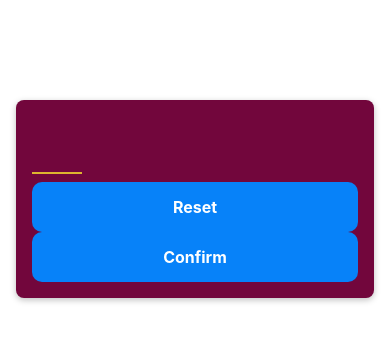
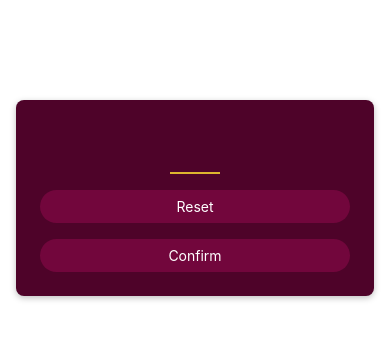
Before and after one commit to BrunoJSC/rncourse, a React Native app: screen / in a window 390 px wide. Shown: the top 342 px of the page. Built offline with nearby package versions, Linux system fonts and the light colour scheme.

Commit message:
Customize Button Component

```diff
--- a/components/PrimaryButton.jsx
+++ b/components/PrimaryButton.jsx
@@ -1,25 +1,44 @@
-import { StyleSheet, Text, TouchableOpacity, View } from "react-native";
+import { Pressable, StyleSheet, Text, View } from "react-native";
 
 export function PrimaryButton({ children, onPress }) {
   return (
-    <View style={styles.button}>
-      <TouchableOpacity onPress={onPress}>
+    <View style={styles.buttonOuterContainer}>
+      <Pressable
+        style={({ pressed }) =>
+          pressed
+            ? [styles.buttonInnerContainer, styles.pressed]
+            : styles.buttonInnerContainer
+        }
+        onPress={onPress}
+        android_ripple={{ color: "#640233" }}
+      >
         <Text style={styles.buttonText}>{children}</Text>
-      </TouchableOpacity>
+      </Pressable>
     </View>
   );
 }
 
 const styles = StyleSheet.create({
-  button: {
-    backgroundColor: "#0782F9",
-    padding: 15,
-    borderRadius: 10,
-    alignItems: "center",
+  buttonOuterContainer: {
+    borderRadius: 28,
+    margin: 4,
+    overflow: "hidden",
   },
+  buttonInnerContainer: {
+    backgroundColor: "#72063c",
+    borderRadius: 28,
+    paddingVertical: 8,
+    paddingHorizontal: 16,
+    margin: 4,
+    elevation: 2,
+  },
+
   buttonText: {
     color: "white",
-    fontWeight: "700",
-    fontSize: 16,
+    textAlign: "center",
+  },
+
+  pressed: {
+    opacity: 0.75,
   },
 });
--- a/screens/StartGameScreen.jsx
+++ b/screens/StartGameScreen.jsx
@@ -4,11 +4,14 @@ import { PrimaryButton } from "../components/PrimaryButton";
 export function StartGameScreen() {
   return (
     <View style={styles.inputContainer}>
-      <TextInput
-        style={styles.numberInput}
-        keyboardType="number-pad"
-        maxLength={2}
-      />
+      <View style={styles.box}>
+        <TextInput
+          style={styles.numberInput}
+          keyboardType="number-pad"
+          maxLength={2}
+          autoCorrect={false}
+        />
+      </View>
 
       <PrimaryButton>Reset</PrimaryButton>
       <PrimaryButton>Confirm</PrimaryButton>
@@ -21,7 +24,7 @@ const styles = StyleSheet.create({
     marginTop: 100,
     marginHorizontal: 16,
     padding: 16,
-    backgroundColor: "#72063c",
+    backgroundColor: "#4e0329",
     borderRadius: 8,
     elevation: 4,
     shadowColor: "black",
@@ -41,4 +44,9 @@ const styles = StyleSheet.create({
     fontWeight: "bold",
     textAlign: "center",
   },
+
+  box: {
+    alignItems: "center",
+    justifyContent: "center",
+  },
 });
```
